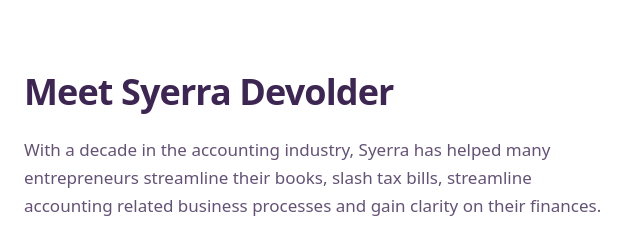
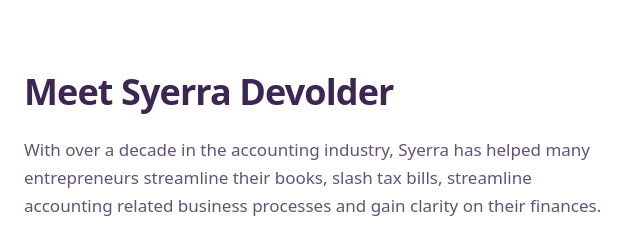
Before and after one commit to dactp-serve/pages-site, a plain HTML site: page index.html in a window 1280 px wide. Shown: the part 1360-1592 px from the top of the page, 640-1280 px from the left. Drawn offline with nearby package versions, Linux system fonts and the light colour scheme.

Commit message:
Update index.html

```diff
--- a/index.html
+++ b/index.html
@@ -119,7 +119,7 @@
     <article class="self-center">
       <h2 class="text-3xl font-bold tracking-tight sm:text-4xl">Meet&nbsp;Syerra&nbsp;Devolder</h2>
       <p class="mt-6 text-brand/80">
-        With a decade in the accounting industry, Syerra has helped many entrepreneurs
+        With over a decade in the accounting industry, Syerra has helped many entrepreneurs
         streamline their books, slash tax bills, streamline accounting related business processes and gain clarity on their finances.
       </p>
       <p class="mt-4 text-brand/80">
```
